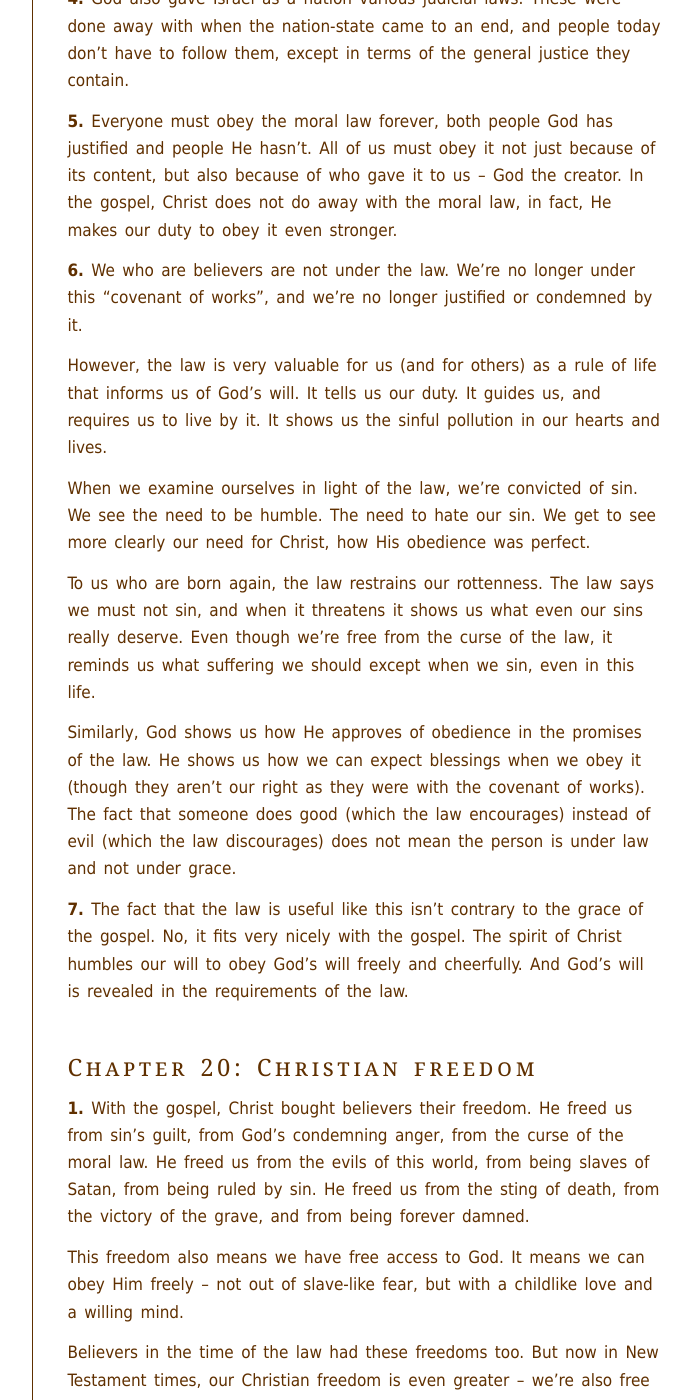
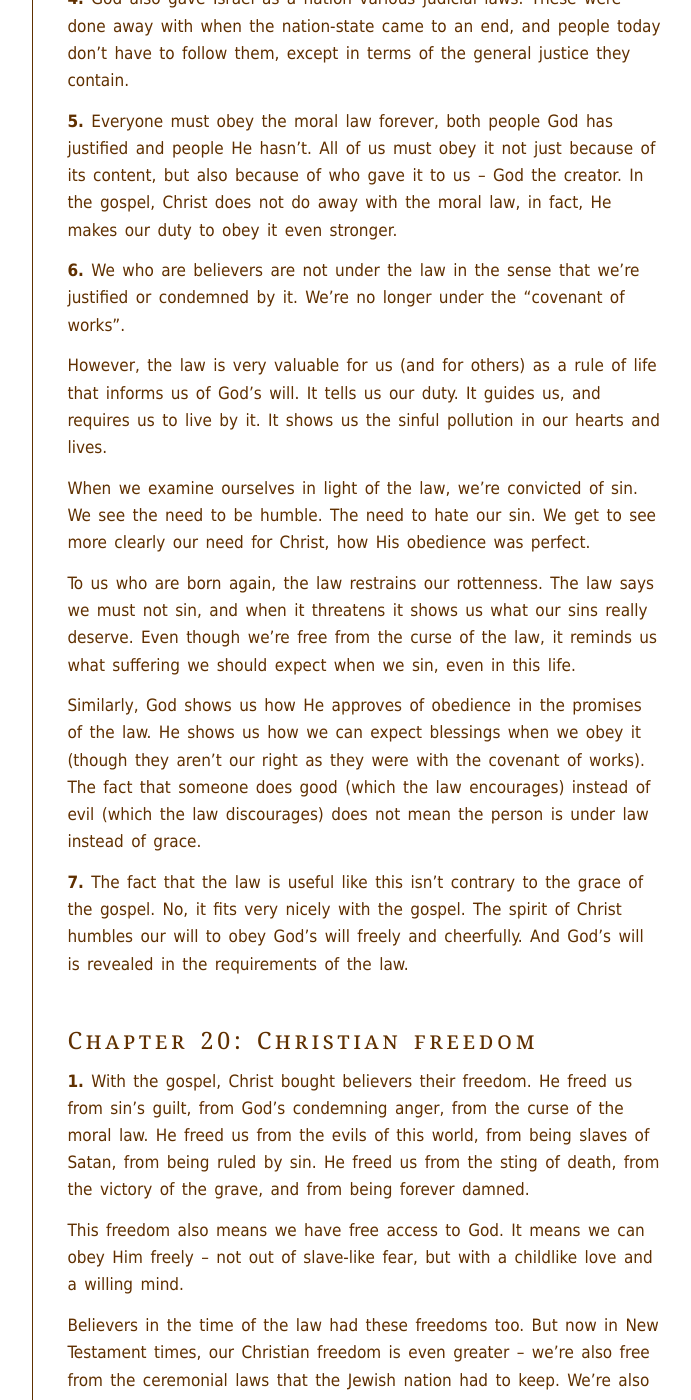
Before and after one commit to benhoyt/benhoyt.github.com, a Jekyll site: the page built from writings-pew.html, in a window 1280 px wide and 1400 px high, scrolled down 23220 px. Shown: the whole window, without its empty margins (356-1047 px from the left). Built offline with Jekyll 4.4.1, drawn with Linux system fonts in a browser that asks for light colours; some of the changed text lies outside the part shown.

Commit message:
Tweaks to chapters 18-20 per Franci.

```diff
--- a/writings-pew.html
+++ b/writings-pew.html
@@ -430,11 +430,11 @@ permalink: /writings/pew/index.html
 
 <p>It’s the duty of all of us to diligently “make our calling and election sure”. By doing so, our hearts will grow – we’ll have more peace and joy in the Holy Spirit, give more love and thanks to God, and be stronger and more cheerful as we obey His commands. These things are the outworking of our certainty, a certainty that should never make us careless.</p>
 
-<p><a id="chapter18-4" href="#chapter18-4" class="subsection">4.</a> Even believers who are sure they’re saved might have their certainty shaken up. At times they might be less sure or up and down. This might happen for a number of reasons:</p>
+<p><a id="chapter18-4" href="#chapter18-4" class="subsection">4.</a> Even believers who are sure they’re saved might have their certainty shaken up. At times they might be less sure or temporarily lose this certainty. This might happen for a number of reasons:</p>
 
 <ul>
  <li>If they’re careless about keeping up their certainty</li>
- <li>If they fall into a specific sin which wounds their conscience and makes the Holy Spirit grieve</li>
+ <li>If they fall into a specific sin which wounds their conscience and grieves the Holy Spirit</li>
  <li>If they’re tempted suddenly or intensely</li>
  <li>Or if God removes the light of His face so that even someone who fears Him walks in darkness</li>
 </ul>
@@ -456,15 +456,15 @@ permalink: /writings/pew/index.html
 
 <p><a id="chapter19-5" href="#chapter19-5" class="subsection">5.</a> Everyone must obey the moral law forever, both people God has justified and people He hasn’t. All of us must obey it not just because of its content, but also because of who gave it to us – God the creator. In the gospel, Christ does not do away with the moral law, in fact, He makes our duty to obey it even stronger.</p>
 
-<p><a id="chapter19-6" href="#chapter19-6" class="subsection">6.</a> We who are believers are not under the law. We’re no longer under this “covenant of works”, and we’re no longer justified or condemned by it.</p>
+<p><a id="chapter19-6" href="#chapter19-6" class="subsection">6.</a> We who are believers are not under the law in the sense that we’re justified or condemned by it. We’re no longer under the “covenant of works”.</p>
 
 <p>However, the law is very valuable for us (and for others) as a rule of life that informs us of God’s will. It tells us our duty. It guides us, and requires us to live by it. It shows us the sinful pollution in our hearts and lives.</p>
 
 <p>When we examine ourselves in light of the law, we’re convicted of sin. We see the need to be humble. The need to hate our sin. We get to see more clearly our need for Christ, how His obedience was perfect.</p>
 
-<p>To us who are born again, the law restrains our rottenness. The law says we must not sin, and when it threatens it shows us what even our sins really deserve. Even though we’re free from the curse of the law, it reminds us what suffering we should except when we sin, even in this life.</p>
+<p>To us who are born again, the law restrains our rottenness. The law says we must not sin, and when it threatens it shows us what our sins really deserve. Even though we’re free from the curse of the law, it reminds us what suffering we should expect when we sin, even in this life.</p>
 
-<p>Similarly, God shows us how He approves of obedience in the promises of the law. He shows us how we can expect blessings when we obey it (though they aren’t our right as they were with the covenant of works). The fact that someone does good (which the law encourages) instead of evil (which the law discourages) does not mean the person is under law and not under grace.</p>
+<p>Similarly, God shows us how He approves of obedience in the promises of the law. He shows us how we can expect blessings when we obey it (though they aren’t our right as they were with the covenant of works). The fact that someone does good (which the law encourages) instead of evil (which the law discourages) does not mean the person is under law instead of grace.</p>
 
 <p><a id="chapter19-7" href="#chapter19-7" class="subsection">7.</a> The fact that the law is useful like this isn’t contrary to the grace of the gospel. No, it fits very nicely with the gospel. The spirit of Christ humbles our will to obey God’s will freely and cheerfully. And God’s will is revealed in the requirements of the law.</p>
 
```
